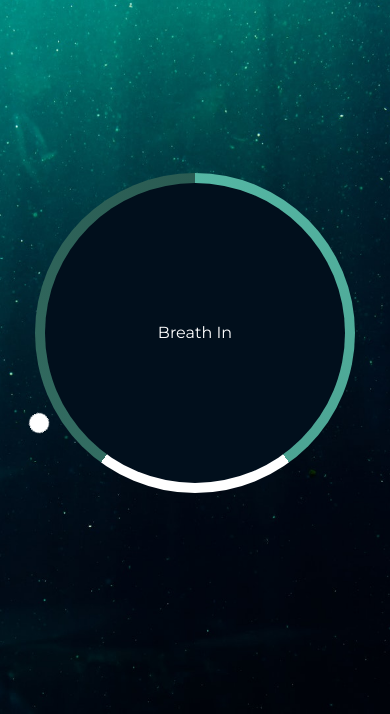
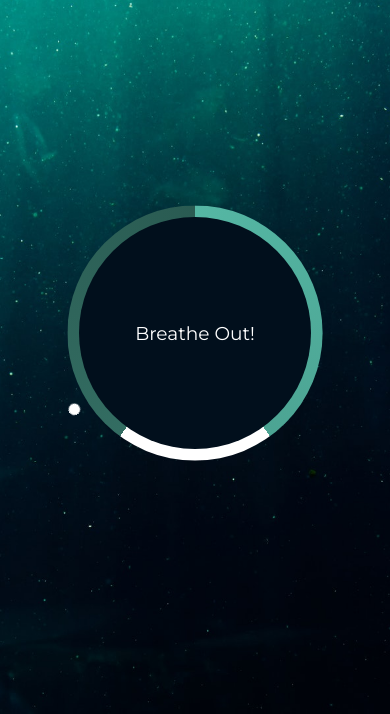
Before and after one commit to yousfiabderrahmane/Relaxer-app, a plain HTML site: page index.html in a window 390 px wide. Shown: the part 130-844 px from the top of the page. Drawn offline with Linux system fonts and the light colour scheme.

Commit message:
add javascript

```diff
--- a/index.html
+++ b/index.html
@@ -18,7 +18,7 @@
     <div class="container" id="container">
       <div class="circle"></div>
 
-      <p id="text">Breath In</p>
+      <p id="text"></p>
       <div class="pointer-container">
         <span class="pointer"></span>
       </div>
--- a/main.js
+++ b/main.js
@@ -0,0 +1,24 @@
+const container = document.getElementById("container");
+const text = document.getElementById("text");
+
+const totalTime = 7500;
+
+const breatheTime = (totalTime / 5) * 2;
+const holdTime = totalTime / 5;
+breathAnimation();
+
+function breathAnimation() {
+  text.innerText = "Breathe In!";
+  container.className = "container grow";
+
+  setTimeout(() => {
+    text.innerText = "Hold!";
+
+    setTimeout(() => {
+      text.innerText = "Breathe Out!";
+      container.className = "container shrink";
+    }, holdTime);
+  }, breatheTime);
+}
+
+setInterval(breathAnimation, totalTime);
--- a/style.css
+++ b/style.css
@@ -90,7 +90,7 @@ body {
   animation: shrink 3s linear forwards;
 }
 
-@keyframes grow {
+@keyframes shrink {
   from {
     transform: scale(1.2);
   }
@@ -98,3 +98,59 @@ body {
     transform: scale(1);
   }
 }
+
+@media (max-width: 700px) {
+  .container {
+    display: flex;
+    align-items: center;
+    justify-content: center;
+    margin: auto;
+    height: 200px;
+    width: 200px;
+    position: relative;
+    transform: scale(1);
+  }
+  .circle {
+    position: absolute;
+    top: 0;
+    left: 0;
+    z-index: -1;
+    background-color: #010f1c;
+    height: 100%;
+    width: 100%;
+    border-radius: 50%;
+  }
+  .gradient-circle {
+    background: conic-gradient(
+      #55b7a4 0%,
+      #4ca493 40%,
+      #fff 40%,
+      #fff 60%,
+      #336d62 60%,
+      #2a5b52 100%
+    );
+    height: 220px;
+    width: 220px;
+    z-index: -2;
+    border-radius: 50%;
+    position: absolute;
+    top: -10px;
+    left: -10px;
+  }
+  .pointer {
+    background-color: white;
+    border-radius: 50%;
+    height: 10px;
+    width: 10px;
+    display: block;
+  }
+  .pointer-container {
+    position: absolute;
+    top: -28px;
+    left: 90px;
+    width: 20px;
+    height: 128px;
+    animation: rotate 7.5s linear forwards infinite;
+    transform-origin: bottom center;
+  }
+}
```
